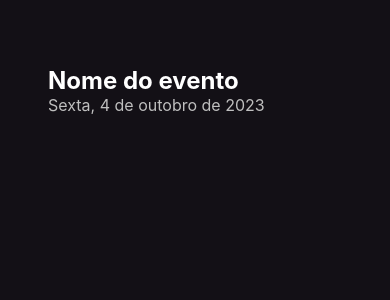
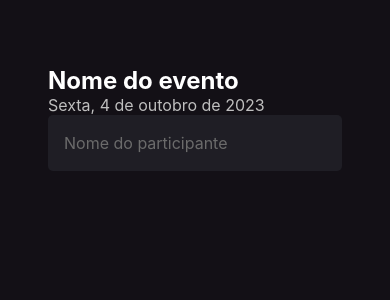
Before and after one commit to GuiQRSM/imhereII, a React Native app: screen / in a window 390 px wide. Shown: the top 300 px of the page. Built offline with nearby package versions, Linux system fonts and the light colour scheme.

Commit message:
Configures the TextInput to be rendered.

```diff
--- a/src/screens/Home/index.tsx
+++ b/src/screens/Home/index.tsx
@@ -6,6 +6,11 @@ export function Home() {
     <View style={styles.container}>
       <Text style={styles.eventName}>Nome do evento</Text>
       <Text style={styles.eventDate}>Sexta, 4 de outobro de 2023</Text>
+      <TextInput
+        style={styles.input}
+        placeholder="Nome do participante"
+        placeholderTextColor="#6B6B6B"
+      />
     </View>
   );
 }
```
